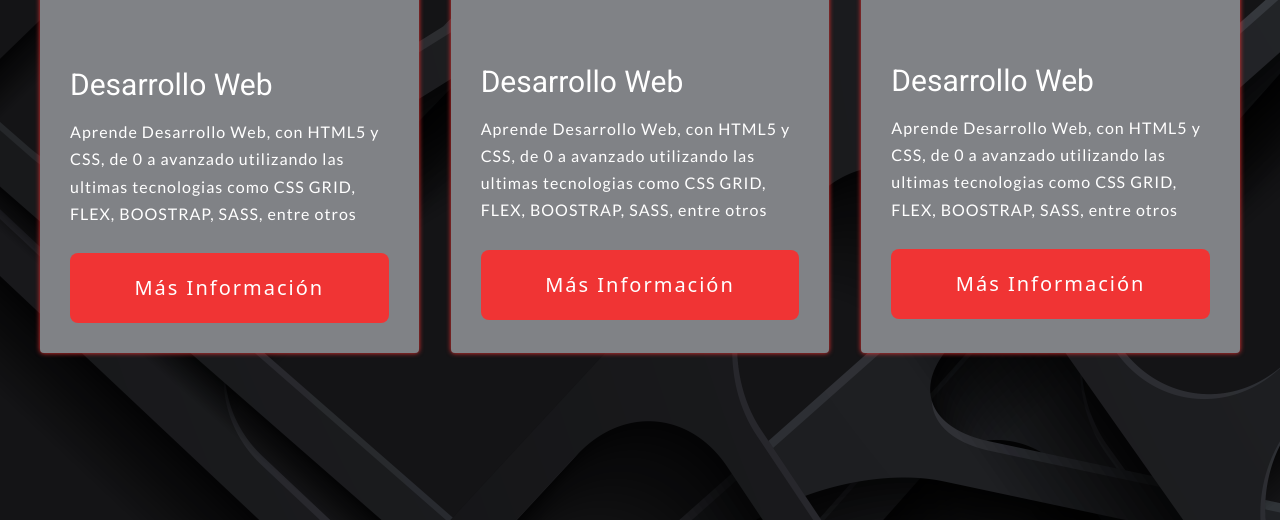
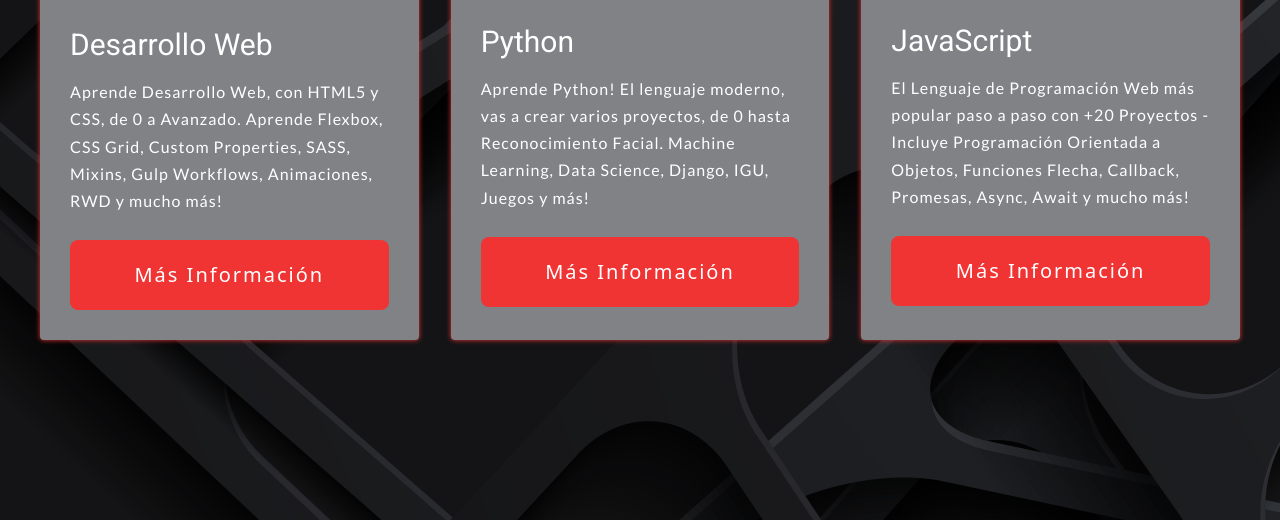
Before and after one commit to iAmRamiro/PreeEntrega3-TEVEZ, a website: page index.html in a window 1280 px wide. Shown: the part 1265-1785 px from the top of the page. Drawn offline with nearby package versions, Linux system fonts and the light colour scheme; a web font is replaced by a local one.

Commit message:
Añadiendo texto

```diff
--- a/index.html
+++ b/index.html
@@ -100,8 +100,7 @@
                         <img class="cursos__img" src="img/cursos/curso-html-css.webp" alt="Curso de Desarrollo Web">
                         <div class="cursos__contenido">
                             <h2 class="cursos__titulo"> Desarrollo Web</h2>
-                            <p class="cursos__text">Aprende Desarrollo Web, con HTML5 y CSS, de 0 a avanzado utilizando las ultimas tecnologias
-                                como CSS GRID, FLEX, BOOSTRAP, SASS, entre otros
+                            <p class="cursos__text">Aprende Desarrollo Web, con HTML5 y CSS, de 0 a Avanzado. Aprende Flexbox, CSS Grid, Custom Properties, SASS, Mixins, Gulp Workflows, Animaciones, RWD y mucho más!
                             </p>
                             <button class="cursos__btn" > Más Información</button>
                         </div>
@@ -112,9 +111,8 @@
                     <div class="cursos__card">
                         <img class="cursos__img" src="img/cursos/Python-curso.webp" alt="Curso de Python">
                         <div class="cursos__contenido">
-                            <h2 class="cursos__titulo"> Desarrollo Web</h2>
-                            <p class="cursos__text" >Aprende Desarrollo Web, con HTML5 y CSS, de 0 a avanzado utilizando las ultimas tecnologias
-                                como CSS GRID, FLEX, BOOSTRAP, SASS, entre otros
+                            <h2 class="cursos__titulo"> Python </h2>
+                            <p class="cursos__text" > Aprende Python! El lenguaje moderno, vas a crear varios proyectos, de 0 hasta Reconocimiento Facial. Machine Learning, Data Science, Django, IGU, Juegos y más!
                             </p>
                             <button class="cursos__btn" > Más Información</button>
                         </div>
@@ -125,9 +123,8 @@
                     <div class="cursos__card">
                         <img class="cursos__img" src="img/cursos/js-curso.webp" alt="Curso de Desarrollo Web">
                         <div class="cursos__contenido">
-                            <h2 class="cursos__titulo"> Desarrollo Web</h2>
-                            <p class="cursos__text" >Aprende Desarrollo Web, con HTML5 y CSS, de 0 a avanzado utilizando las ultimas tecnologias
-                                como CSS GRID, FLEX, BOOSTRAP, SASS, entre otros
+                            <h2 class="cursos__titulo"> JavaScript</h2>
+                            <p class="cursos__text" >El Lenguaje de Programación Web más popular paso a paso con +20 Proyectos - Incluye Programación Orientada a Objetos, Funciones Flecha, Callback, Promesas, Async, Await y mucho más!
                             </p>
                             <button class="cursos__btn" > Más Información</button>
                         </div>
@@ -140,6 +137,9 @@
 
 
     </main>
+
+
+
 
 
 <body>
--- a/scss/style.scss
+++ b/scss/style.scss
@@ -400,12 +400,12 @@ main h2{
         background-color: $gray;
         border-radius: 0.4rem;
         overflow: hidden;
-        box-shadow: 0 0 5px $secondary-color;;
+        box-shadow: 0 0 5px $secondary-color;
         transition: 0.2s;
 
         &:hover{
             transform: translateY(-0.5%);
-            box-shadow: 0 0 5px $secondary-color, 0  0 25px $secondary-color;
+            box-shadow: 0 0 5px $secondary-color, 0  0 25px $secondary-color, 0 0 50px, $secondary-color,  0  0 100px $secondary-color;
         }
     }
 
@@ -426,6 +426,7 @@ main h2{
         font-weight: 500;
         color: $white;
         margin-bottom: 1.5rem;
+        margin-top: 0;
     }
 
     &__text{
```
Also changed, not shown: css/style.css, 1 other file.
